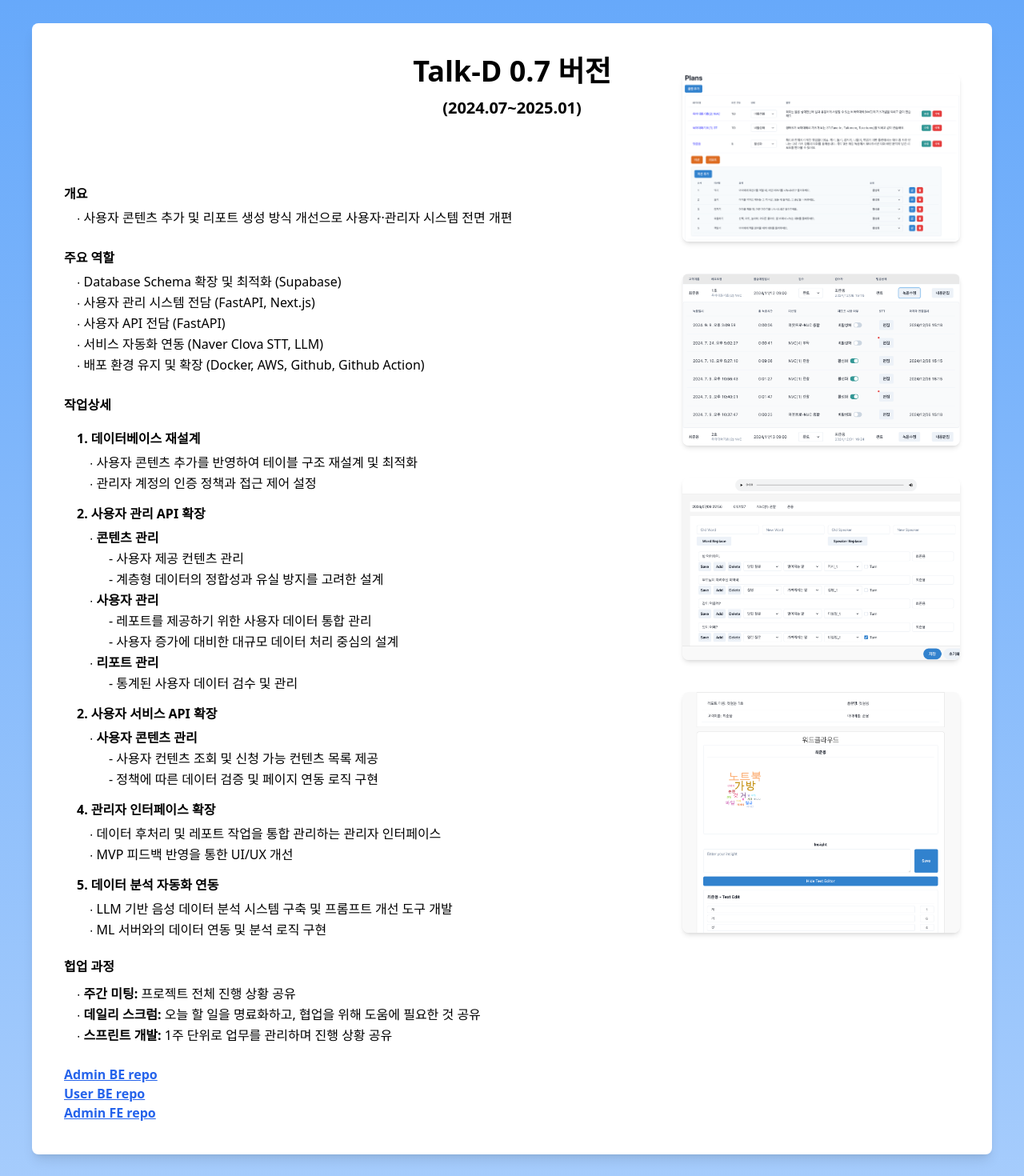
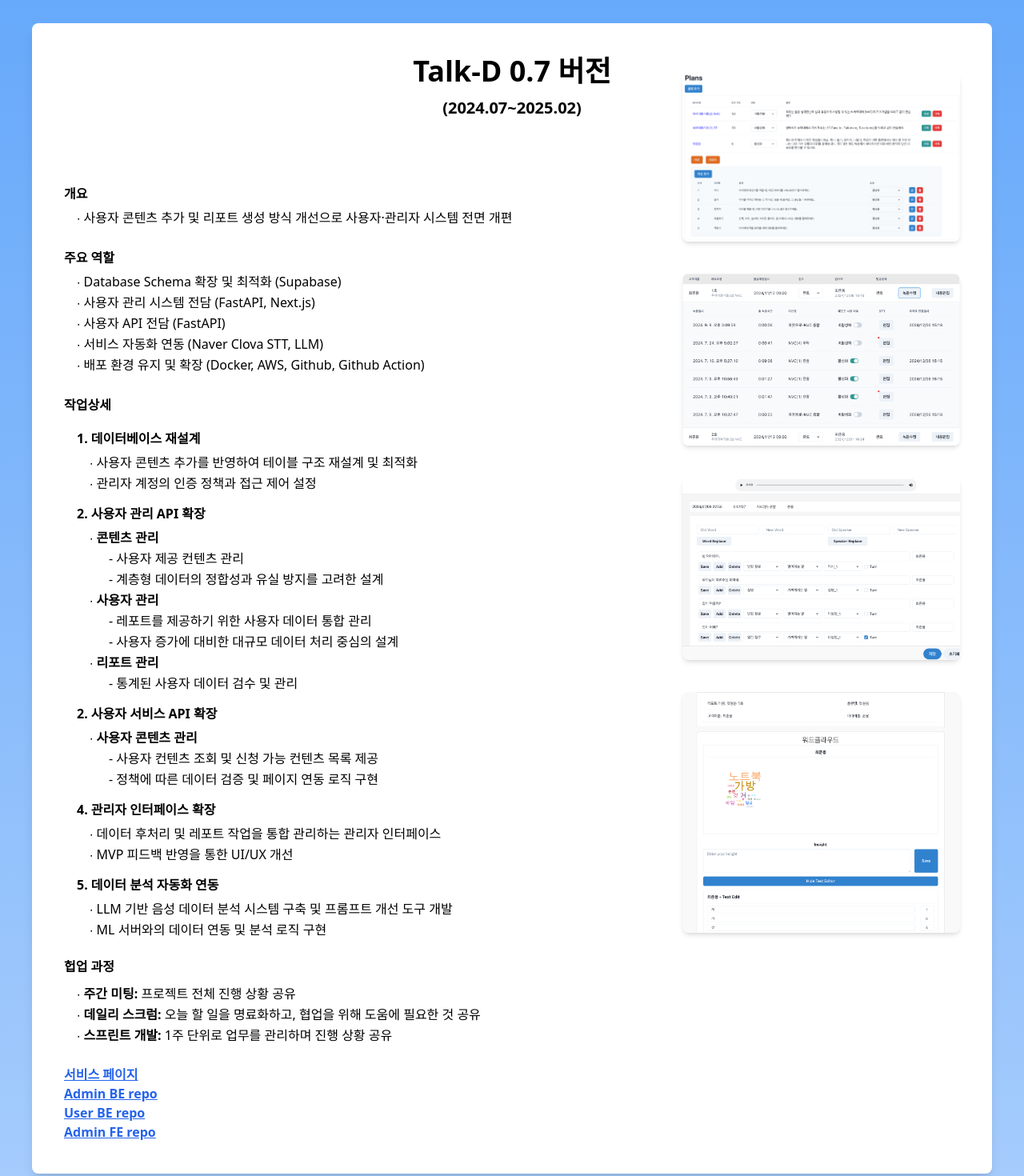
Before and after one commit to pyhilandjy/portfolio, a Next.js app: page / in a window 1280 px wide. Shown: the part 2440-3910 px from the top of the page at 80% size. Built offline with nearby package versions, Linux system fonts and the light colour scheme.

Commit message:
서비스페이지 업데이트

```diff
--- a/components/ClabMVP.tsx
+++ b/components/ClabMVP.tsx
@@ -71,7 +71,7 @@
               <span className="font-bold mb-1">주요 역할</span>
               <span className="block ml-4 mb-6">
                 ∙ Database Schema 확장 및 최적화 (Supabase)
-                <br />∙ 사용자 관리 시스템 전담 (FastAPI, Next.js)
+                <br />∙ 서비스 관리 시스템 전담 (FastAPI, Next.js)
                 <br />∙ 사용자 API 전담 (FastAPI)
                 <br />∙ 서비스 자동화 연동 (Naver Clova STT, LLM)
                 <br />∙ 배포 환경 유지 및 확장 (Docker, AWS, Github, Github
--- a/components/TalkD.tsx
+++ b/components/TalkD.tsx
@@ -45,7 +45,7 @@
         </Modal>
       )}
       <h2 className="text-4xl font-bold text-center mb-3">Talk-D 0.7 버전</h2>
-      <h2 className="text-xl font-bold mb-20 text-center">(2024.07~2025.01)</h2>
+      <h2 className="text-xl font-bold mb-20 text-center">(2024.07~2025.02)</h2>
       <div className="grid grid-cols-1 md:grid-cols-3 gap-10">
         <div className="md:col-span-2">
           <ul className="list-disc list-inside mb-4 leading-relaxed">
@@ -178,6 +178,14 @@
           </ul>
           <div>
             <a
+              href="https://talk-d-fe.vercel.app"
+              target="_blank"
+              rel="noopener noreferrer"
+              className="text-blue-600 font-bold underline block"
+            >
+              서비스 페이지
+            </a>
+            <a
               href="https://github.com/pyhilandjy/clab-api"
               target="_blank"
               rel="noopener noreferrer"
```
